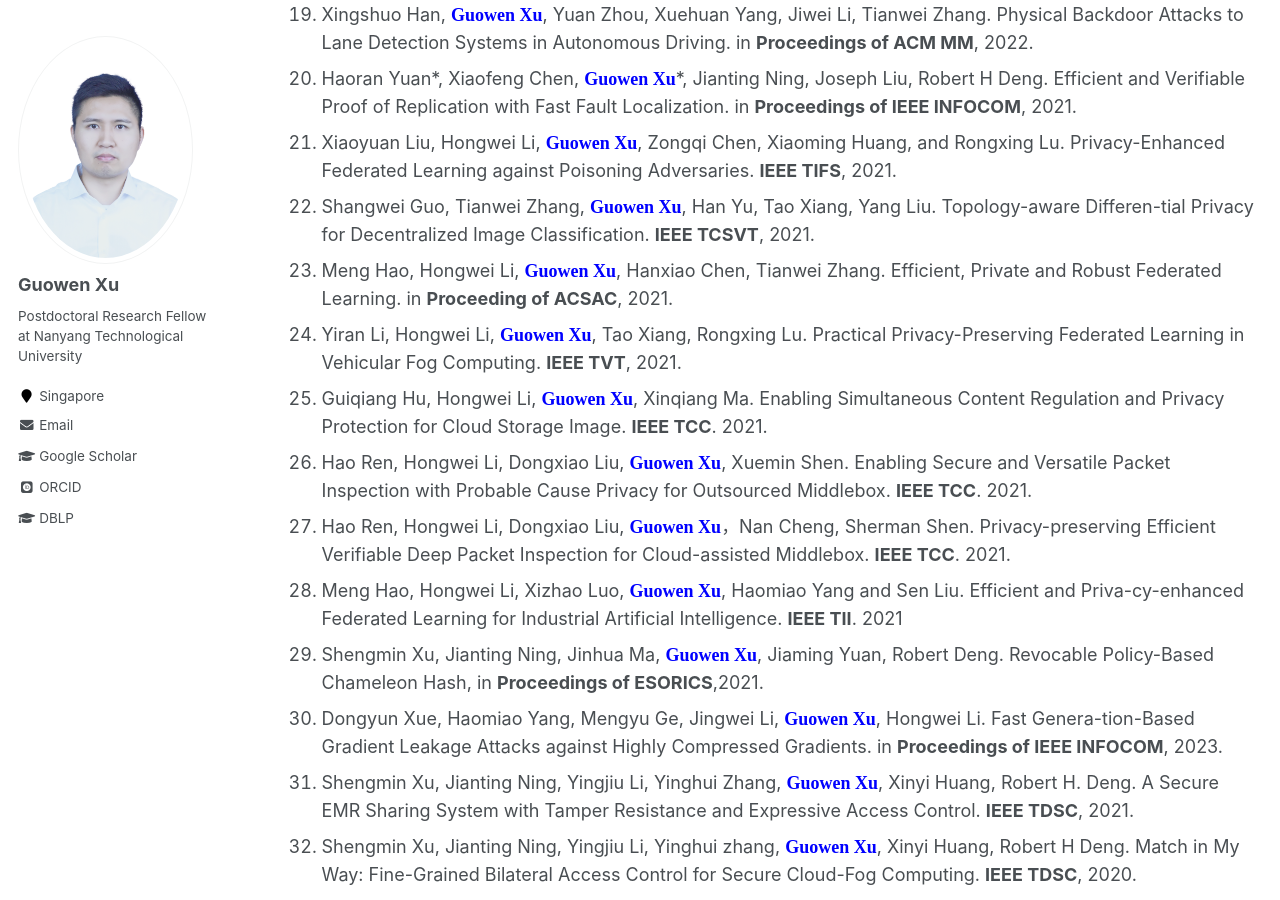
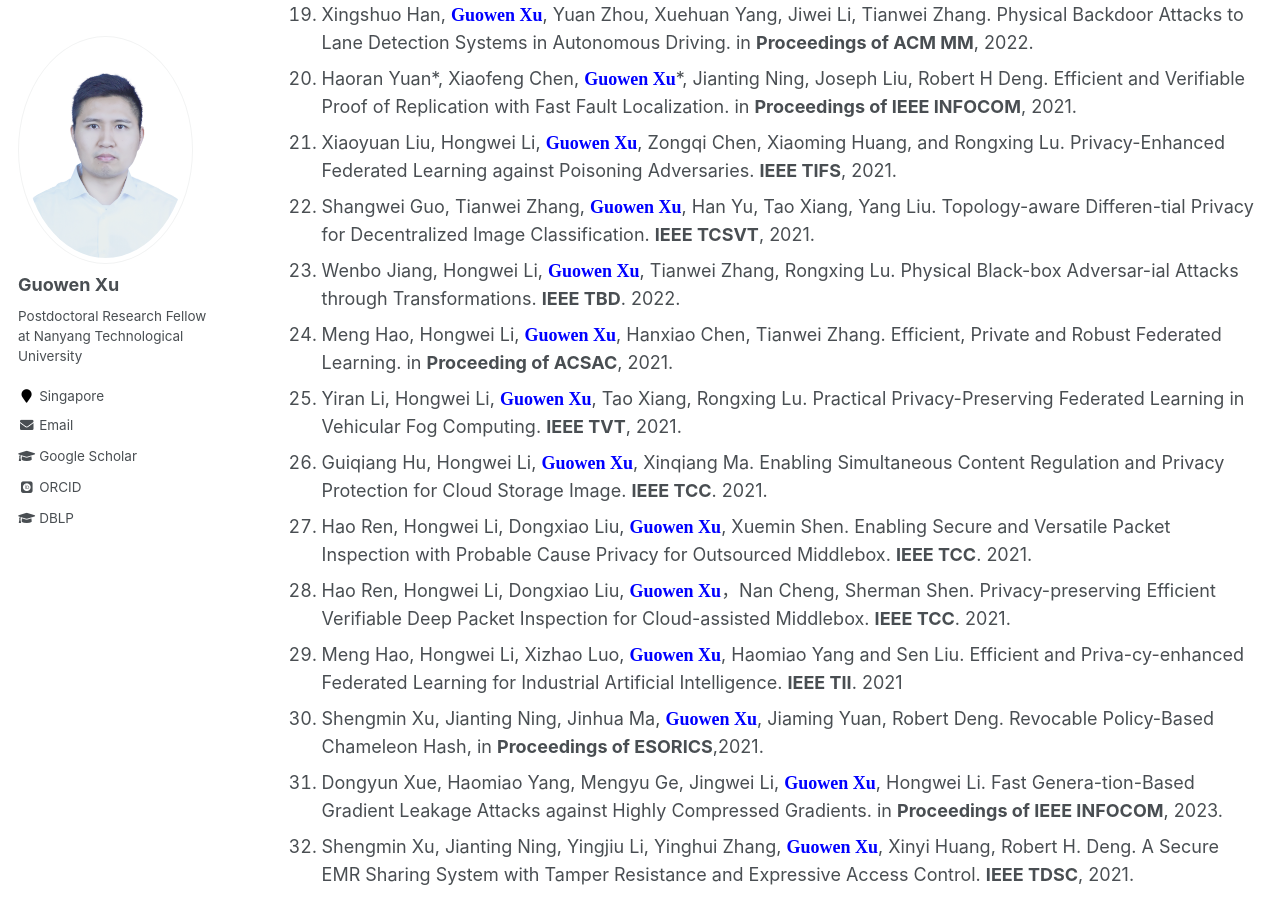
Before and after one commit to Guowen-xu/guowen-xu.github.io, a Jekyll site: the page built from _pages/publications.md, in a window 1280 px wide and 900 px high, scrolled down 1523 px. Built offline with Jekyll 4.4.1, drawn with Linux system fonts in a browser that asks for light colours; some web fonts are replaced.

Commit message:
Update publications.md

```diff
--- a/_pages/publications.md
+++ b/_pages/publications.md
@@ -36,17 +36,18 @@ You can find my articles on my [Google Scholar](https://scholar.google.com.hk/ci
 20. Haoran Yuan\*, Xiaofeng Chen, **<font face="Times New Roman" color=blue size=4> Guowen Xu</font>**\*, Jianting Ning, Joseph Liu, Robert H Deng.  Efficient and Verifiable Proof of Replication with Fast Fault Localization. in **Proceedings of IEEE INFOCOM**, 2021.
 21. Xiaoyuan Liu, Hongwei Li, **<font face="Times New Roman" color=blue size=4> Guowen Xu</font>**, Zongqi Chen, Xiaoming Huang, and Rongxing Lu. Privacy-Enhanced Federated Learning against Poisoning Adversaries. **IEEE TIFS**, 2021.
 22. Shangwei Guo, Tianwei Zhang, **<font face="Times New Roman" color=blue size=4> Guowen Xu</font>**, Han Yu, Tao Xiang, Yang Liu. Topology-aware Differen-tial Privacy for Decentralized Image Classification. **IEEE TCSVT**, 2021.
-23. Meng Hao, Hongwei Li, **<font face="Times New Roman" color=blue size=4> Guowen Xu</font>**, Hanxiao Chen, Tianwei Zhang. Efficient, Private and Robust Federated Learning. in **Proceeding of ACSAC**, 2021.
-24. Yiran Li, Hongwei Li,  **<font face="Times New Roman" color=blue size=4> Guowen Xu</font>**, Tao Xiang, Rongxing Lu. Practical Privacy-Preserving Federated Learning in Vehicular Fog Computing. **IEEE TVT**, 2021.
-25. Guiqiang Hu, Hongwei Li, **<font face="Times New Roman" color=blue size=4> Guowen Xu</font>**, Xinqiang Ma. Enabling Simultaneous Content Regulation and Privacy Protection for Cloud Storage Image. **IEEE TCC**. 2021.
-26. Hao Ren, Hongwei Li, Dongxiao Liu,  **<font face="Times New Roman" color=blue size=4> Guowen Xu</font>**, Xuemin Shen. Enabling Secure and Versatile Packet Inspection with Probable Cause Privacy for Outsourced Middlebox. **IEEE TCC**. 2021.
-27. Hao Ren, Hongwei Li, Dongxiao Liu,  **<font face="Times New Roman" color=blue size=4> Guowen Xu</font>**，Nan Cheng, Sherman Shen. Privacy-preserving Efficient Verifiable Deep Packet Inspection for Cloud-assisted Middlebox.  **IEEE TCC**. 2021.
-28. Meng Hao, Hongwei Li, Xizhao Luo, **<font face="Times New Roman" color=blue size=4> Guowen Xu</font>**, Haomiao Yang and Sen Liu. Efficient and Priva-cy-enhanced Federated Learning for Industrial Artificial Intelligence. **IEEE TII**. 2021
-29. Shengmin Xu, Jianting Ning, Jinhua Ma, **<font face="Times New Roman" color=blue size=4> Guowen Xu</font>**, Jiaming Yuan, Robert Deng. Revocable Policy-Based Chameleon Hash, in **Proceedings of ESORICS**,2021.
-30. Dongyun Xue, Haomiao Yang, Mengyu Ge, Jingwei Li, **<font face="Times New Roman" color=blue size=4> Guowen Xu</font>**, Hongwei Li. Fast Genera-tion-Based Gradient Leakage Attacks against Highly Compressed Gradients. in  **Proceedings of IEEE INFOCOM**, 2023.
-31. Shengmin Xu, Jianting Ning, Yingjiu Li, Yinghui Zhang, **<font face="Times New Roman" color=blue size=4> Guowen Xu</font>**, Xinyi Huang, Robert H. Deng. A Secure EMR Sharing System with Tamper Resistance and Expressive Access Control. **IEEE TDSC**, 2021.
-32. Shengmin Xu, Jianting Ning, Yingjiu Li, Yinghui zhang, **<font face="Times New Roman" color=blue size=4> Guowen Xu</font>**, Xinyi Huang, Robert H Deng. Match in My Way: Fine-Grained Bilateral Access Control for Secure Cloud-Fog Computing. **IEEE TDSC**, 2020.
-33. Wenbo Jiang, Tianwei Zhang, Han Qiu, Hongwei Li, **<font face="Times New Roman" color=blue size=4> Guowen Xu</font>**, Incremental Learning, Incremental Backdoor Threats.**IEEE TDSC**, 2022.
-34. Meng Hao, Hongwei Li, Hanxiao Chen, Pengzhi Xing, **<font face="Times New Roman" color=blue size=4> Guowen Xu</font>**, Tianwei Zhang. Iron: Private Inference on Transformers. in **Proceedings of NeurIPS**. 2022.
-35. Shengmin Xu, Jianting Ning, Xinyi Huang, Yingjiu Li, **<font face="Times New Roman" color=blue size=4> Guowen Xu</font>**. Untouchable Once Revoking: A Practical and Secure Dynamic EHR Sharing System via Cloud. **IEEE TDSC**, 2021.
-36. Haoxiao Chen, Hongwei Li, Guishan Dong, Meng Hao, **<font face="Times New Roman" color=blue size=4> Guowen Xu</font>**, Xiaoming Huang, Zhe Liu. Practical Membership Inference Attack Against Collaborative Inference in Industrial IoT. **IEEE TII**, 2021.
+23. Wenbo Jiang, Hongwei Li, **<font face="Times New Roman" color=blue size=4> Guowen Xu</font>**, Tianwei Zhang, Rongxing Lu. Physical Black-box Adversar-ial Attacks through Transformations. **IEEE TBD**. 2022.
+24. Meng Hao, Hongwei Li, **<font face="Times New Roman" color=blue size=4> Guowen Xu</font>**, Hanxiao Chen, Tianwei Zhang. Efficient, Private and Robust Federated Learning. in **Proceeding of ACSAC**, 2021.
+25. Yiran Li, Hongwei Li,  **<font face="Times New Roman" color=blue size=4> Guowen Xu</font>**, Tao Xiang, Rongxing Lu. Practical Privacy-Preserving Federated Learning in Vehicular Fog Computing. **IEEE TVT**, 2021.
+26. Guiqiang Hu, Hongwei Li, **<font face="Times New Roman" color=blue size=4> Guowen Xu</font>**, Xinqiang Ma. Enabling Simultaneous Content Regulation and Privacy Protection for Cloud Storage Image. **IEEE TCC**. 2021.
+27. Hao Ren, Hongwei Li, Dongxiao Liu,  **<font face="Times New Roman" color=blue size=4> Guowen Xu</font>**, Xuemin Shen. Enabling Secure and Versatile Packet Inspection with Probable Cause Privacy for Outsourced Middlebox. **IEEE TCC**. 2021.
+28. Hao Ren, Hongwei Li, Dongxiao Liu,  **<font face="Times New Roman" color=blue size=4> Guowen Xu</font>**，Nan Cheng, Sherman Shen. Privacy-preserving Efficient Verifiable Deep Packet Inspection for Cloud-assisted Middlebox.  **IEEE TCC**. 2021.
+29. Meng Hao, Hongwei Li, Xizhao Luo, **<font face="Times New Roman" color=blue size=4> Guowen Xu</font>**, Haomiao Yang and Sen Liu. Efficient and Priva-cy-enhanced Federated Learning for Industrial Artificial Intelligence. **IEEE TII**. 2021
+30. Shengmin Xu, Jianting Ning, Jinhua Ma, **<font face="Times New Roman" color=blue size=4> Guowen Xu</font>**, Jiaming Yuan, Robert Deng. Revocable Policy-Based Chameleon Hash, in **Proceedings of ESORICS**,2021.
+31. Dongyun Xue, Haomiao Yang, Mengyu Ge, Jingwei Li, **<font face="Times New Roman" color=blue size=4> Guowen Xu</font>**, Hongwei Li. Fast Genera-tion-Based Gradient Leakage Attacks against Highly Compressed Gradients. in  **Proceedings of IEEE INFOCOM**, 2023.
+32. Shengmin Xu, Jianting Ning, Yingjiu Li, Yinghui Zhang, **<font face="Times New Roman" color=blue size=4> Guowen Xu</font>**, Xinyi Huang, Robert H. Deng. A Secure EMR Sharing System with Tamper Resistance and Expressive Access Control. **IEEE TDSC**, 2021.
+33. Shengmin Xu, Jianting Ning, Yingjiu Li, Yinghui zhang, **<font face="Times New Roman" color=blue size=4> Guowen Xu</font>**, Xinyi Huang, Robert H Deng. Match in My Way: Fine-Grained Bilateral Access Control for Secure Cloud-Fog Computing. **IEEE TDSC**, 2020.
+34. Wenbo Jiang, Tianwei Zhang, Han Qiu, Hongwei Li, **<font face="Times New Roman" color=blue size=4> Guowen Xu</font>**, Incremental Learning, Incremental Backdoor Threats.**IEEE TDSC**, 2022.
+35. Meng Hao, Hongwei Li, Hanxiao Chen, Pengzhi Xing, **<font face="Times New Roman" color=blue size=4> Guowen Xu</font>**, Tianwei Zhang. Iron: Private Inference on Transformers. in **Proceedings of NeurIPS**. 2022.
+36. Shengmin Xu, Jianting Ning, Xinyi Huang, Yingjiu Li, **<font face="Times New Roman" color=blue size=4> Guowen Xu</font>**. Untouchable Once Revoking: A Practical and Secure Dynamic EHR Sharing System via Cloud. **IEEE TDSC**, 2021.
+37. Haoxiao Chen, Hongwei Li, Guishan Dong, Meng Hao, **<font face="Times New Roman" color=blue size=4> Guowen Xu</font>**, Xiaoming Huang, Zhe Liu. Practical Membership Inference Attack Against Collaborative Inference in Industrial IoT. **IEEE TII**, 2021.
```
